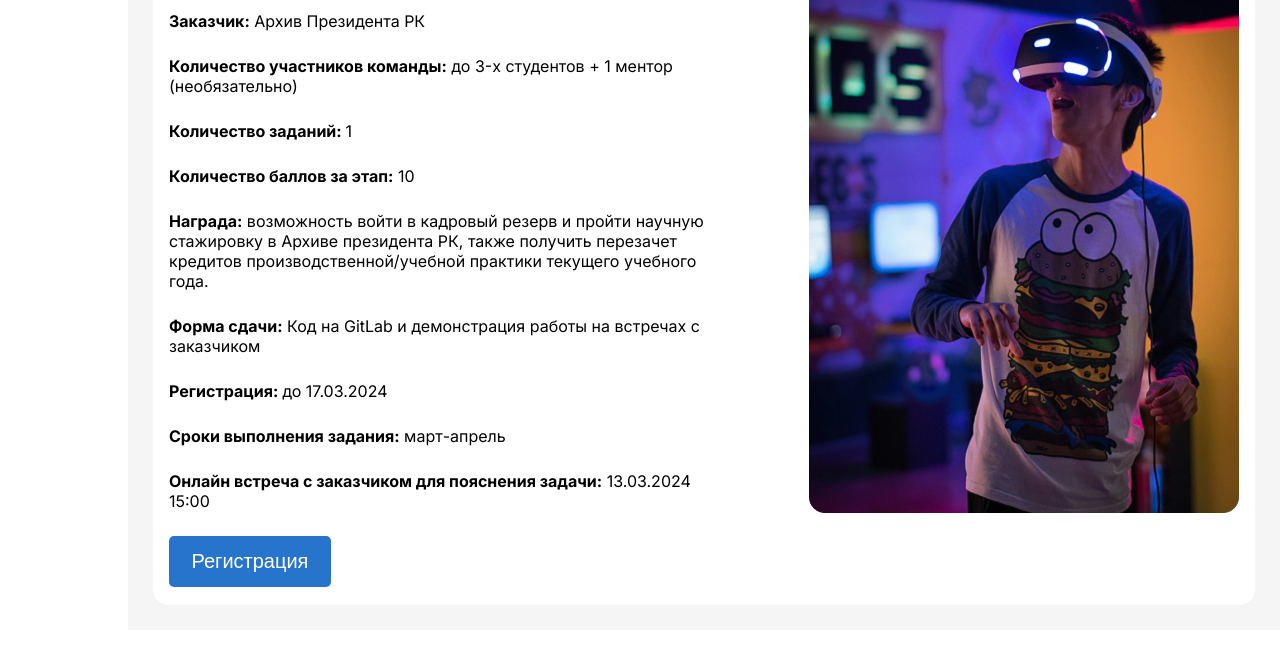
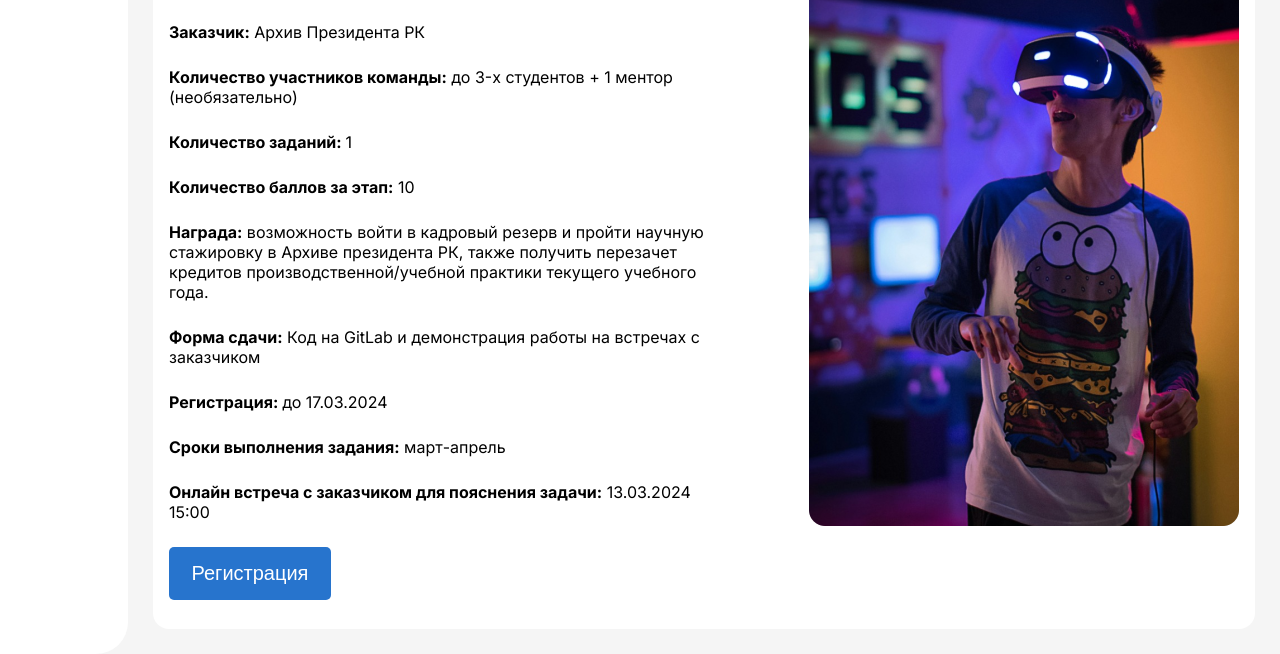
Before and after one commit to mynameisYera/zhangetkhanAgay, a plain HTML site: page podrobnee/index.html in a window 1280 px wide. Shown: the part 370-1024 px from the top of the page. Before the commit the page ends 1000 px from the top, so only its background shows below. Drawn offline with Linux system fonts and the light colour scheme.

Commit message:
version2

```diff
--- a/page_one/style.css
+++ b/page_one/style.css
@@ -9,16 +9,17 @@
 body{
     font-family: "Inter", sans-serif;
     height: 1024px;
+    background: #F5F5F5;
     display: flex;
     width: 100%;
     justify-content: center;
 }
 
 .open_close{
-    background-color: #FFFFFF;
+    background-color: white;
     width: 6%;
-    height: 80vh;
-    border-radius: 50px;
+    height: 100%;
+    border-radius: 0px 32px 32px 0px;
     transition: .3s;
 }
 .open{
@@ -81,7 +82,6 @@ ul{
     justify-content: space-between;
     display: flex;
 }
-
 li{
     list-style: none;
 }
@@ -110,7 +110,6 @@ a{
     display: flex;
     justify-content: space-around;
 }
-
 .box{
     width: 20%;
     height: 250px;
--- a/page_three/style.css
+++ b/page_three/style.css
@@ -9,16 +9,17 @@
 body{
     font-family: "Inter", sans-serif;
     height: 1024px;
+    background: #F5F5F5;
     display: flex;
     width: 100%;
     justify-content: center;
+}
 
-}
 .open_close{
-    background-color: #FFFFFF;
+    background-color: white;
     width: 6%;
-    height: 80vh;
-    border-radius: 50px;
+    height: 100%;
+    border-radius: 0px 32px 32px 0px;
     transition: .3s;
 }
 .open{
@@ -33,9 +34,6 @@ body{
     position: absolute;
     left: 86px;
 }
-
-
-
 .logo{
     width: 50px;
     transition: .3s;
--- a/page_two/style.css
+++ b/page_two/style.css
@@ -9,22 +9,24 @@
 body{
     font-family: "Inter", sans-serif;
     height: 1024px;
+    background: #F5F5F5;
     display: flex;
     width: 100%;
     justify-content: center;
+}
 
+.open_close{
+    background-color: white;
+    width: 6%;
+    height: 100%;
+    border-radius: 0px 32px 32px 0px;
+    transition: .3s;
 }
 button a{
     font-size: 16px;
     color: white;
 }
-.open_close{
-    background-color: #FFFFFF;
-    width: 6%;
-    height: 80vh;
-    border-radius: 50px;
-    transition: .3s;
-}
+
 .open{
     width: 28px;
     height: 48px;
--- a/podrobnee/style.css
+++ b/podrobnee/style.css
@@ -8,17 +8,18 @@
 
 body{
     font-family: "Inter", sans-serif;
-    height: 125vh;
+    height: 1024px;
+    background: #F5F5F5;
     display: flex;
     width: 100%;
     justify-content: center;
+}
 
-}
 .open_close{
-    background-color: #FFFFFF;
+    background-color: white;
     width: 6%;
-    height: 80vh;
-    border-radius: 50px;
+    height: 100%;
+    border-radius: 0px 32px 32px 0px;
     transition: .3s;
 }
 .open{
```
